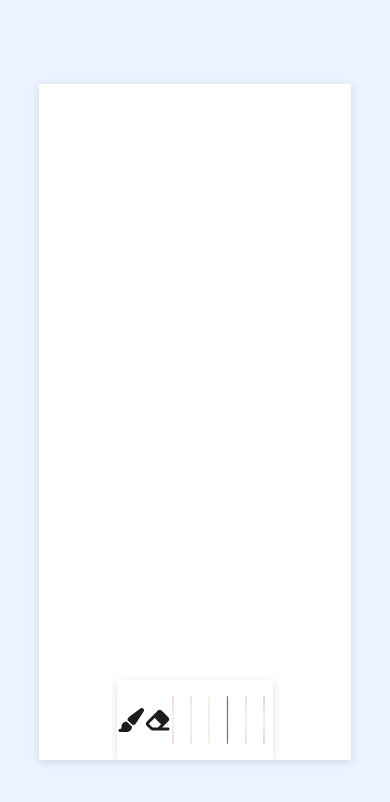
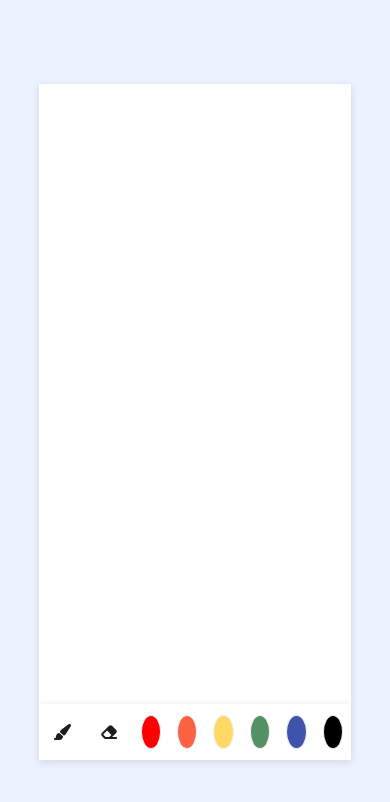
Before and after one commit to wjdgus1122/draw_project, a React (Create React App) app: page / in a window 390 px wide. Shown: the top 802 px of the page. Built offline with nearby package versions, Linux system fonts and the light colour scheme.

Commit message:
palette mobile style fix

```diff
--- a/src/DrawBox.js
+++ b/src/DrawBox.js
@@ -35,6 +35,10 @@ const Palette = styled.div`
   left: 50%;
   bottom: 0;
   transform: translateX(-50%);
+  @media screen and (max-width: 768px) {
+    width: 100%;
+    height: 3.5rem;
+  }
 `;
 
 const ToolBox = styled.div`
@@ -46,7 +50,7 @@ const ToolBox = styled.div`
 const ToolBtn = styled.div`
   width: 3rem;
   height: 80%;
-  font-size: 1.5rem;
+  font-size: 1rem;
   box-sizing: border-box;
   color: #1d1d1d;
   transition: 0.5s;
@@ -55,8 +59,12 @@ const ToolBtn = styled.div`
   align-items: center;
   cursor: pointer;
   :hover {
-    background-color: #e1e1e1;
     font-size: 2rem;
+  }
+  @media screen and (max-width: 768px) {
+    :hover {
+      font-size: 1rem;
+    }
   }
 `;
 
@@ -67,6 +75,15 @@ const ColorBtn = styled.div`
   border: 1px solid #f1f1f1;
   background-color: ${(props) => props.colorid};
   margin: 0.5rem;
+  @media screen and (max-width: 768px) {
+    width: 2rem;
+    height: 2rem;
+  }
+
+  @media screen and (max-width: 300px) {
+    width: 1.5rem;
+    height: 1.5rem;
+  }
 `;
 
 export const DrawBox = () => {
@@ -148,6 +165,7 @@ export const DrawBox = () => {
             onClick={() => {
               isPen = true;
             }}
+            onTouchStart={() => (isPen = true)}
           >
             <FontAwesomeIcon icon={faPaintbrush} />
           </ToolBtn>
@@ -155,6 +173,7 @@ export const DrawBox = () => {
             onClick={() => {
               isPen = false;
             }}
+            onTouchStart={() => (isPen = false)}
           >
             <FontAwesomeIcon icon={faEraser} />
           </ToolBtn>
```
